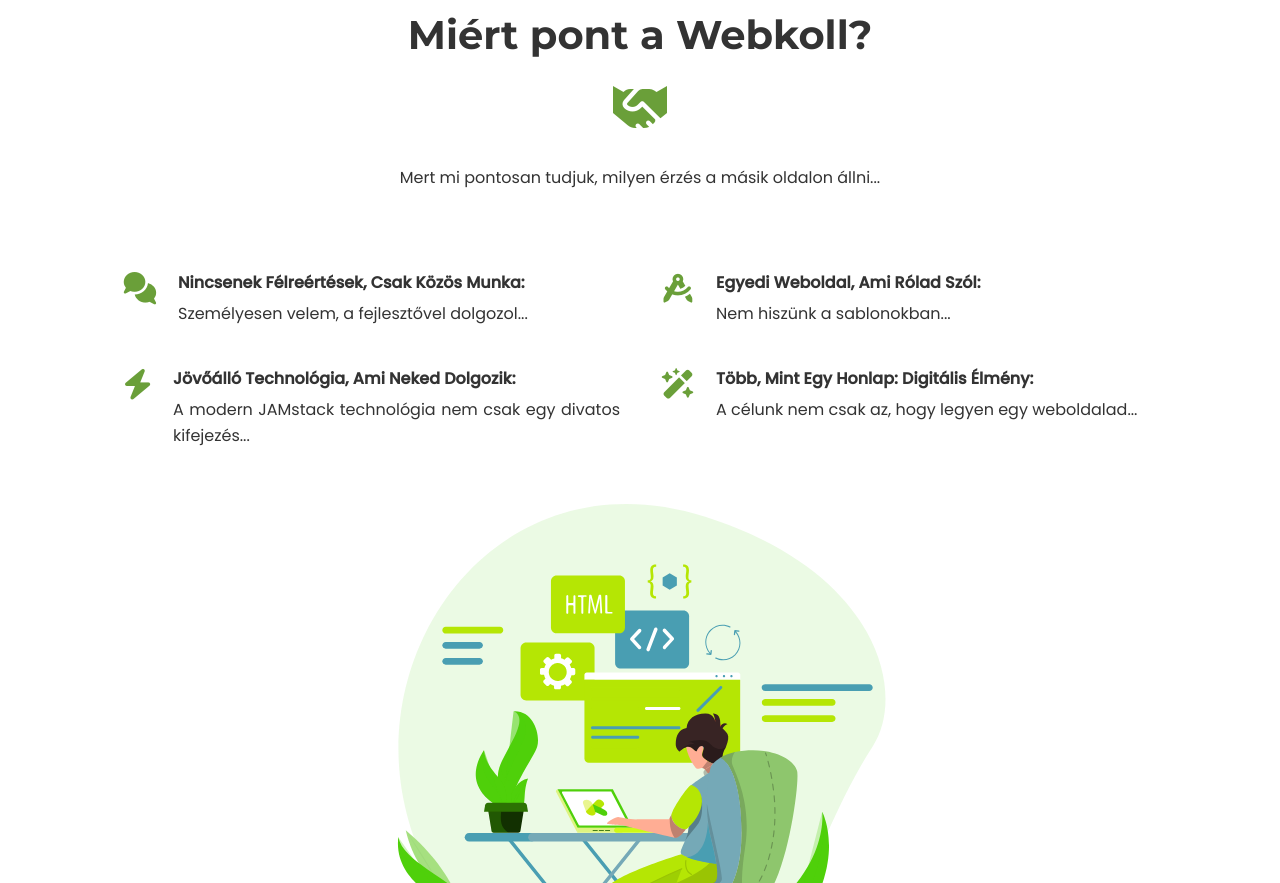
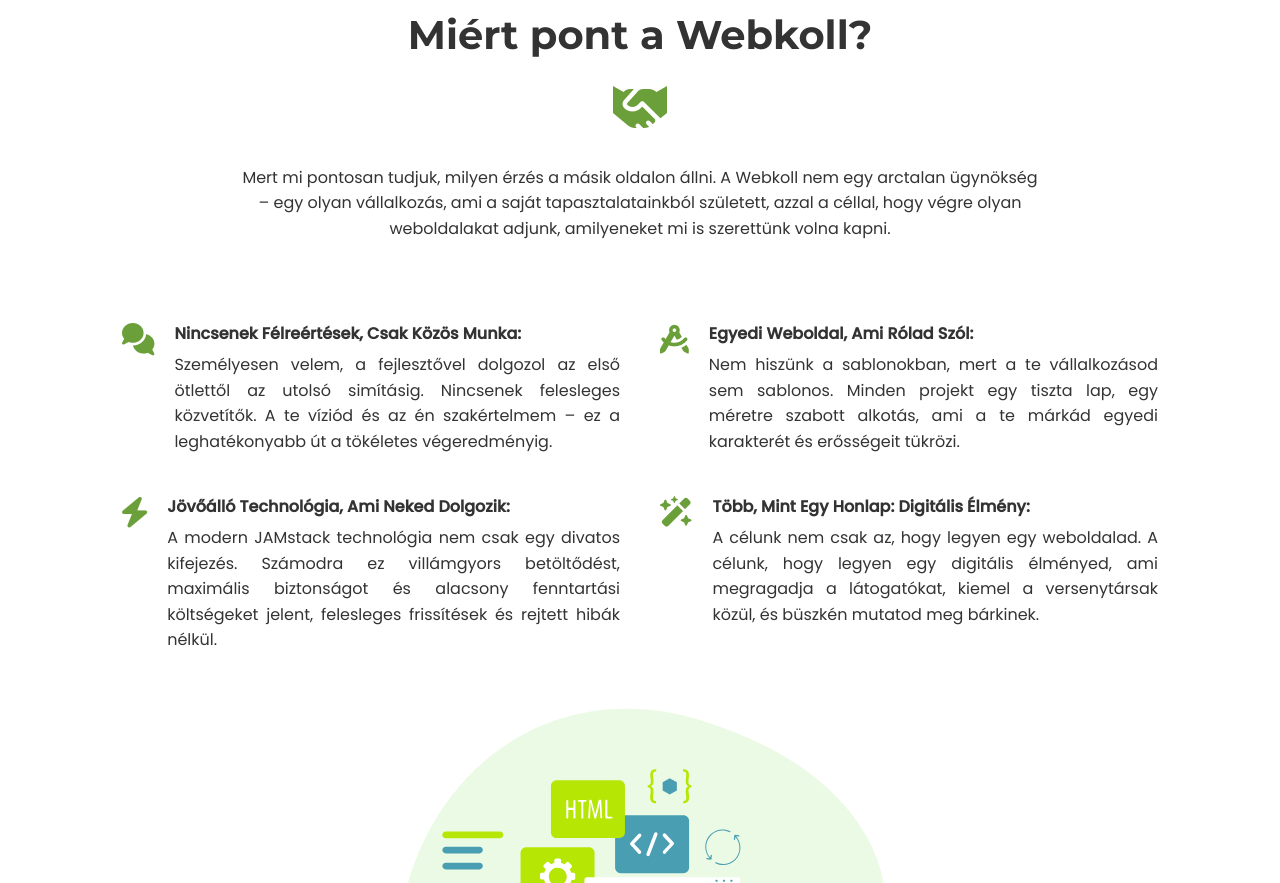
Before and after one commit to Webkoll/webkoll-com, a website: page index.html in a window 1280 px wide. Shown: the part 893-1776 px from the top of the page. Drawn offline with nearby package versions, Linux system fonts and the light colour scheme; no server answers.

Commit message:
miért én szekció

```diff
--- a/index.html
+++ b/index.html
@@ -65,26 +65,58 @@
         </section>
         <!-- === END OF HERO SZEKCIÓ === -->
 
-       <!-- === RÓLAM / MIÉRT MI SZEKCIÓ === -->
+        <!-- === RÓLAM / MIÉRT MI SZEKCIÓ (ÚJ STRUKTÚRA) === -->
         <section id="rolam" class="content-section">
             <div class="container">
+                <!-- 1. RÉSZ: KÖZÉPRE IGAZÍTOTT BEVEZETŐ -->
                 <div class="about-me-intro">
                     <h2>Miért pont a Webkoll?</h2>
-                    <div class="section-icon"><i class="fa-solid fa-handshake-simple"></i></div>
-                    <p>Mert mi pontosan tudjuk, milyen érzés a másik oldalon állni...</p>
+                    <div class="section-icon">
+                        <i class="fa-solid fa-handshake-simple"></i>
+                    </div>
+                    <p>
+                        Mert mi pontosan tudjuk, milyen érzés a másik oldalon állni. A Webkoll nem egy arctalan ügynökség – egy olyan vállalkozás, ami a saját tapasztalatainkból született, azzal a céllal, hogy végre olyan weboldalakat adjunk, amilyeneket mi is szerettünk volna kapni.
+                    </p>
                 </div>
+
+                <!-- 2. RÉSZ: KÉTOSZLOPOS LISTA A RÉSZLETEKKEL -->
                 <ul class="why-us-list">
-                    <li><i class="fa-solid fa-comments"></i><div><strong>Nincsenek Félreértések, Csak Közös Munka:</strong><p>Személyesen velem, a fejlesztővel dolgozol...</p></div></li>
-                    <li><i class="fa-solid fa-drafting-compass"></i><div><strong>Egyedi Weboldal, Ami Rólad Szól:</strong><p>Nem hiszünk a sablonokban...</p></div></li>
-                    <li><i class="fa-solid fa-bolt"></i><div><strong>Jövőálló Technológia, Ami Neked Dolgozik:</strong><p>A modern JAMstack technológia nem csak egy divatos kifejezés...</p></div></li>
-                    <li><i class="fa-solid fa-wand-magic-sparkles"></i><div><strong>Több, Mint Egy Honlap: Digitális Élmény:</strong><p>A célunk nem csak az, hogy legyen egy weboldalad...</p></div></li>
+                    <li>
+                        <i class="fa-solid fa-comments"></i>
+                        <div>
+                            <strong>Nincsenek Félreértések, Csak Közös Munka:</strong>
+                            <p>Személyesen velem, a fejlesztővel dolgozol az első ötlettől az utolsó simításig. Nincsenek felesleges közvetítők. A te víziód és az én szakértelmem – ez a leghatékonyabb út a tökéletes végeredményig.</p>
+                        </div>
+                    </li>
+                    <li>
+                        <i class="fa-solid fa-drafting-compass"></i>
+                        <div>
+                            <strong>Egyedi Weboldal, Ami Rólad Szól:</strong>
+                            <p>Nem hiszünk a sablonokban, mert a te vállalkozásod sem sablonos. Minden projekt egy tiszta lap, egy méretre szabott alkotás, ami a te márkád egyedi karakterét és erősségeit tükrözi.</p>
+                        </div>
+                    </li>
+                    <li>
+                        <i class="fa-solid fa-bolt"></i>
+                        <div>
+                            <strong>Jövőálló Technológia, Ami Neked Dolgozik:</strong>
+                            <p>A modern JAMstack technológia nem csak egy divatos kifejezés. Számodra ez villámgyors betöltődést, maximális biztonságot és alacsony fenntartási költségeket jelent, felesleges frissítések és rejtett hibák nélkül.</p>
+                        </div>
+                    </li>
+                    <li>
+                        <i class="fa-solid fa-wand-magic-sparkles"></i>
+                        <div>
+                            <strong>Több, Mint Egy Honlap: Digitális Élmény:</strong>
+                            <p>A célunk nem csak az, hogy legyen egy weboldalad. A célunk, hogy legyen egy digitális élményed, ami megragadja a látogatókat, kiemel a versenytársak közül, és büszkén mutatod meg bárkinek.</p>
+                        </div>
+                    </li>
                 </ul>
+
+                <!-- 3. RÉSZ: KÉP A SZEKCIÓ ALJÁN -->
                 <div class="about-me-image-container">
-                    <img id="about-me-image" src="images/ülő_programozó.svg" alt="Webkoll - Professzionális weboldalkészítés">
+                    <img src="images/ülő_programozó.svg" alt="Webkoll - Professzionális weboldalkészítés">
                 </div>
             </div>
         </section>
-        <!-- === END OF RÓLAM SZEKCIÓ === -->
 
         <!-- === PARALLAX VIDEÓ SÁV === -->
         <div class="parallax-video-wrapper">
```
